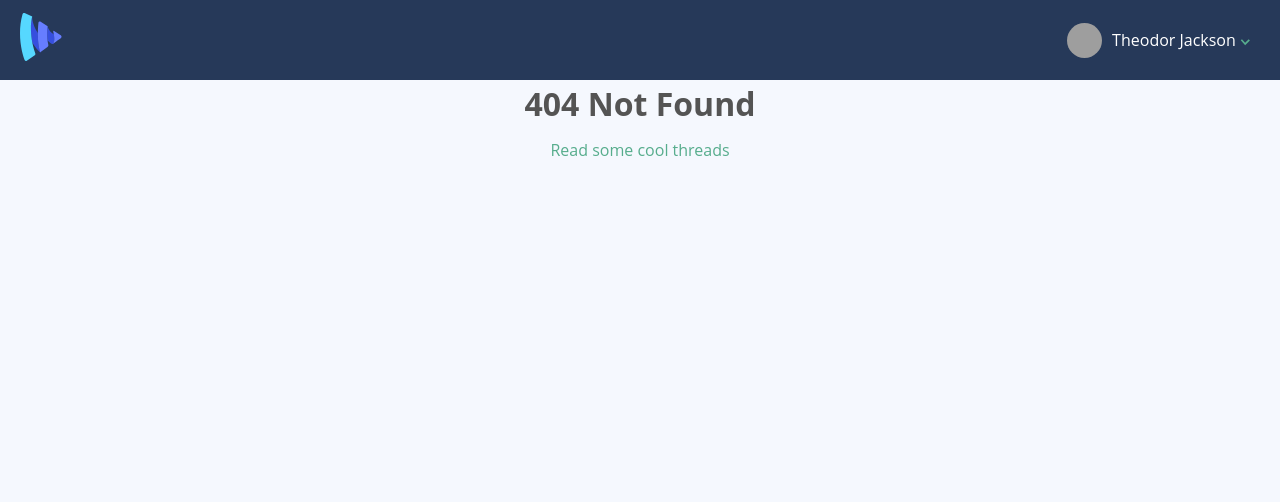
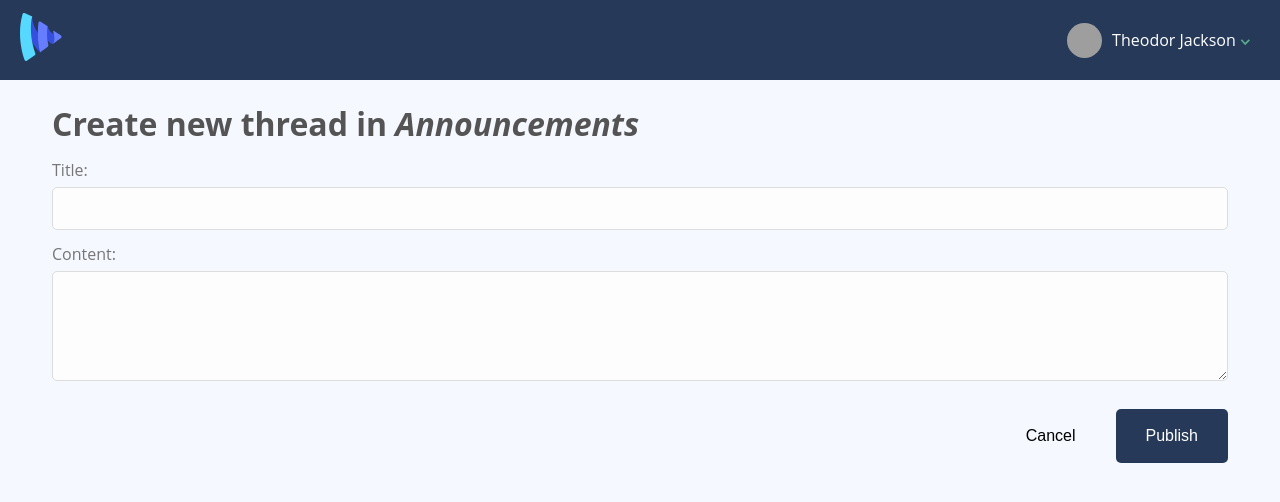
Before and after one commit to ian-travers/vue3-forum, a Vue app: page /forum/-KpOx5Y4AqRr3sB4Ybwj/thread/create in a window 1280 px wide. Before the commit this address had no page. Shown: the top 502 px of the page. Built offline with nearby package versions, Linux system fonts and the light colour scheme; grey boxes are pictures that could not be loaded; the HTML template or start-up script is replaced by a standard one.

Commit message:
Creating a Route to Create New Forum Threads (VI) (ep. 43)

```diff
--- a/src/pages/Forum.vue
+++ b/src/pages/Forum.vue
@@ -5,7 +5,12 @@
         <h1>{{ forum.name }}</h1>
         <p class="text-lead">{{ forum.description }}</p>
       </div>
-      <a href="new-thread.html" class="btn-green btn-small">Start a thread</a>
+      <router-link
+        :to="{name: 'ThreadCreate', params: { forumId: forum.id }}"
+        class="btn-green btn-small"
+      >
+        Start a thread
+      </router-link>
     </div>
   </div>
 
--- a/src/pages/ThreadCreate.vue
+++ b/src/pages/ThreadCreate.vue
@@ -34,8 +34,8 @@
 export default {
   name: 'ThreadCreate',
   props: {
-    forum: {
-      type: Object,
+    forumId: {
+      type: String,
       required: true
     }
   },
@@ -45,10 +45,15 @@ export default {
       text: ''
     }
   },
+  computed: {
+    forum () {
+      return this.$store.state.forums.find(forum => forum.id === this.forumId)
+    }
+  },
   methods: {
     save () {
       this.$store.dispatch('createThread', {
-        forumId: this.forum.id,
+        forumId: this.forumId,
         title: this.title,
         text: this.text
       })
--- a/src/router/index.js
+++ b/src/router/index.js
@@ -1,5 +1,6 @@
 import Home from '@/pages/TheHome'
 import ThreadShow from '@/pages/ThreadShow'
+import ThreadCreate from '@/pages/ThreadCreate'
 import NotFound from '@/pages/NotFound'
 import Forum from '@/pages/Forum'
 import Category from '@/pages/Category'
@@ -57,6 +58,12 @@ const routes = [
     }
   },
   {
+    path: '/forum/:forumId/thread/create',
+    name: 'ThreadCreate',
+    component: ThreadCreate,
+    props: true
+  },
+  {
     path: '/:pathMatch(.*)*',
     name: 'NotFound',
     component: NotFound
```
